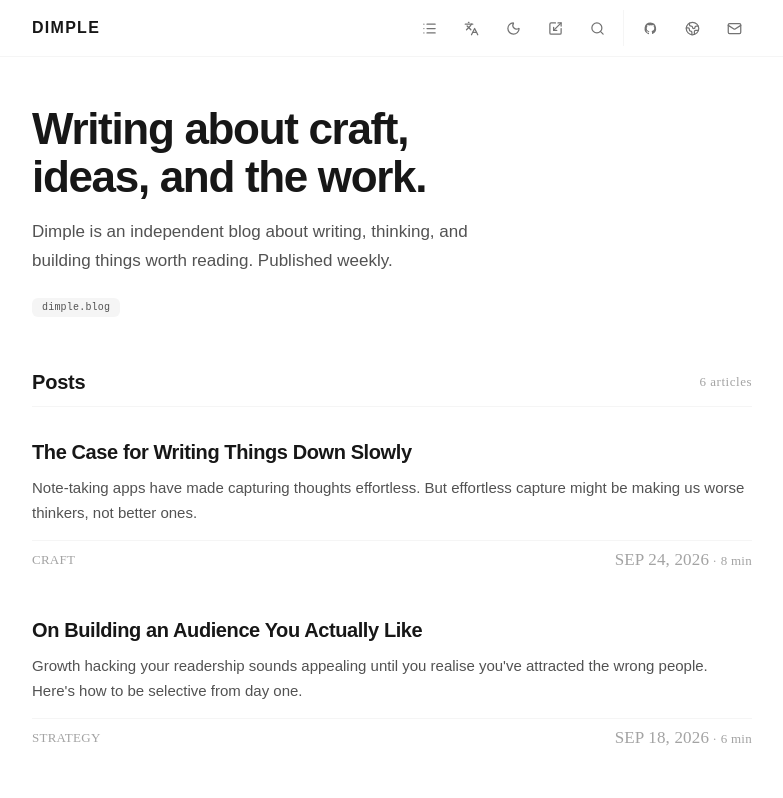
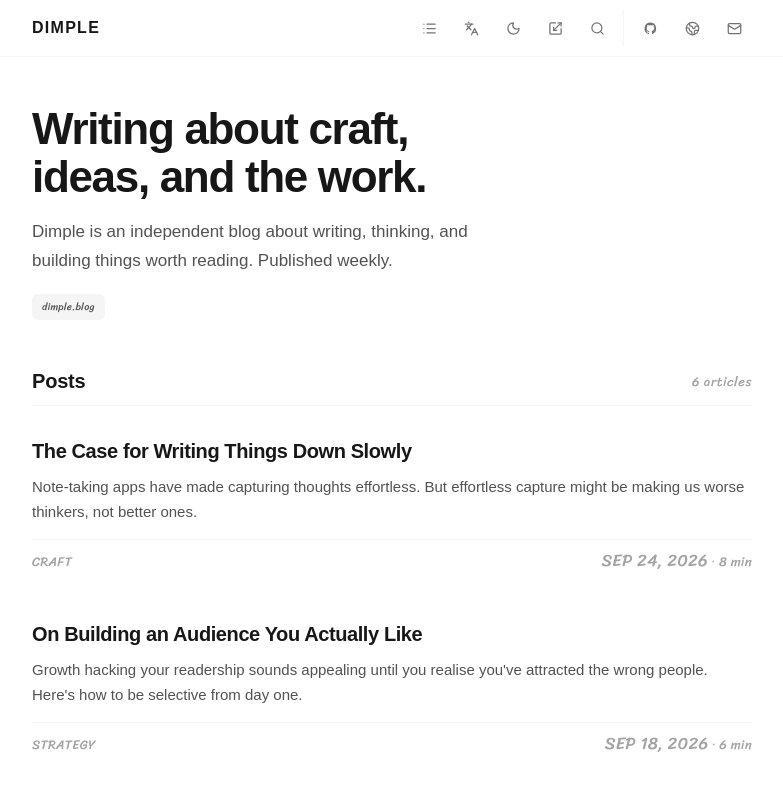
Before and after one commit to akcizur/kaap, a React (Vite) app: page / in a window 1280 px wide. Shown: the top 798 px of the page, without its empty margins (248-1031 px from the left). Built offline with nearby package versions, Linux system fonts and the light colour scheme; a web font is replaced by a local one.

Commit message:
Set Sriracha as the secondary font

```diff
--- a/public/styles.css
+++ b/public/styles.css
@@ -1,7 +1,6 @@
 :root {
   --font-sans: "Google Sans", "Google Sans Text", Arial, sans-serif;
-  --font-marker: "Caveat Brush", cursive;
-  --font-pixel: "Press Start 2P", monospace;
+  --font-secondary: "Sriracha", cursive;
   font-family: var(--font-sans);
   color-scheme: light;
   font-synthesis: none;
@@ -209,7 +208,7 @@ button:focus-visible, input:focus-visible, article:focus-visible { outline: 2px
 .hero { margin-bottom: 56px; }
 .hero-title { margin: 0 0 16px; font-size: clamp(28px, 5vw, 44px); font-weight: 800; letter-spacing: -.03em; line-height: 1.1; }
 .hero-copy { max-width: 480px; margin: 0 0 20px; color: var(--text-muted); font-size: 17px; line-height: 1.7; }
-.site-chip { padding: 4px 10px; border-radius: 6px; background: var(--surface-strong); color: var(--text-muted); font-family: var(--font-marker); font-size: 14px; font-weight: 400; font-style: normal; }
+.site-chip { padding: 4px 10px; border-radius: 6px; background: var(--surface-strong); color: var(--text-muted); font-family: var(--font-secondary); font-size: 14px; font-weight: 400; font-style: normal; }
 
 .posts-heading {
   display: flex;
@@ -221,7 +220,7 @@ button:focus-visible, input:focus-visible, article:focus-visible { outline: 2px
 }
 
 .posts-heading h2 { margin: 0; font-size: 20px; font-weight: 700; letter-spacing: -.01em; }
-.posts-heading span { color: var(--text-faint); font-family: var(--font-marker); font-size: 13px; font-weight: 400; font-style: normal; letter-spacing: .04em; }
+.posts-heading span { color: var(--text-faint); font-family: var(--font-secondary); font-size: 13px; font-weight: 400; font-style: normal; letter-spacing: .04em; }
 
 .posts { width: 100%; }
 .posts-list { display: flex; flex-direction: column; gap: 48px; }
@@ -239,15 +238,15 @@ button:focus-visible, input:focus-visible, article:focus-visible { outline: 2px
 
 .post-list h4 { margin-bottom: 10px; font-size: 20px; font-weight: 700; letter-spacing: -.02em; line-height: 1.3; }
 .post-list p { margin-bottom: 14px; color: var(--text-muted); font-size: 15px; line-height: 1.7; }
-.post-meta { display: flex; align-items: center; justify-content: space-between; gap: 16px; padding-top: 10px; border-top: 1px solid var(--border-soft); color: var(--text-faint); font-family: var(--font-marker); font-size: 13px; font-weight: 400; font-style: normal; letter-spacing: .02em; }
+.post-meta { display: flex; align-items: center; justify-content: space-between; gap: 16px; padding-top: 10px; border-top: 1px solid var(--border-soft); color: var(--text-faint); font-family: var(--font-secondary); font-size: 13px; font-weight: 400; font-style: normal; letter-spacing: .02em; }
 .post-meta span:first-child { text-transform: uppercase; }
 
 .post-grid { padding: 20px; border: 1px solid var(--border); border-radius: 16px; background: var(--surface); }
 .post-kicker { margin-bottom: 10px; color: var(--text-faint); font-family: var(--font-sans); font-size: 13px; font-weight: 500; letter-spacing: .03em; }
-.post-kicker-date { font-family: var(--font-marker); font-weight: 400; font-style: normal; }
+.post-kicker-date { font-family: var(--font-secondary); font-weight: 400; font-style: normal; }
 .post-grid h4 { margin-bottom: 10px; font-size: 16px; font-weight: 700; letter-spacing: -.02em; line-height: 1.35; }
 .post-grid p { margin-bottom: 16px; color: var(--text-soft); font-size: 13px; line-height: 1.65; }
-.post-date { color: var(--text-subtle); font-family: var(--font-marker); font-size: 13px; font-weight: 400; font-style: normal; letter-spacing: .02em; }
+.post-date { color: var(--text-subtle); font-family: var(--font-secondary); font-size: 13px; font-weight: 400; font-style: normal; letter-spacing: .02em; }
 
 .post-magazine { padding: 20px 0; border-bottom: 1px solid var(--border-soft); }
 .post-magazine.is-featured { padding: 28px; border: 1px solid var(--border); border-radius: 16px; background: var(--surface); }
@@ -259,7 +258,7 @@ button:focus-visible, input:focus-visible, article:focus-visible { outline: 2px
 .post-compact { display: flex; align-items: center; justify-content: space-between; gap: 16px; padding: 14px 0; border-bottom: 1px solid var(--border-soft); }
 .compact-copy { min-width: 0; display: flex; align-items: center; gap: 14px; }
 .compact-title { overflow: hidden; color: var(--text); font-size: 14px; font-weight: 600; letter-spacing: -.01em; text-overflow: ellipsis; white-space: nowrap; }
-.compact-date, .post-category { flex-shrink: 0; color: var(--text-subtle); font-family: var(--font-marker); font-size: 13px; font-weight: 400; font-style: normal; }
+.compact-date, .post-category { flex-shrink: 0; color: var(--text-subtle); font-family: var(--font-secondary); font-size: 13px; font-weight: 400; font-style: normal; }
 .post-category { text-transform: uppercase; letter-spacing: .06em; }
 
 .newsletter { margin-top: 80px; padding: 40px; border: 1px solid var(--border); border-radius: 20px; background: var(--surface); }
@@ -276,7 +275,7 @@ button:focus-visible, input:focus-visible, article:focus-visible { outline: 2px
 .success-title { margin-bottom: 6px; font-size: 18px; font-weight: 700; }
 
 .site-footer { border-top: 1px solid var(--border-soft); background: var(--bg); }
-.footer-inner { padding: 24px; display: flex; align-items: center; justify-content: space-between; color: var(--text-faint); font-family: var(--font-marker); font-size: 13px; font-weight: 400; font-style: normal; }
+.footer-inner { padding: 24px; display: flex; align-items: center; justify-content: space-between; color: var(--text-faint); font-family: var(--font-secondary); font-size: 13px; font-weight: 400; font-style: normal; }
 .footer-inner strong { color: var(--text); font-family: inherit; }
 
 .modal-backdrop { position: fixed; inset: 0; z-index: 100; display: flex; align-items: center; justify-content: center; padding: 16px; background: var(--modal-overlay); backdrop-filter: blur(4px); }
@@ -289,7 +288,7 @@ button:focus-visible, input:focus-visible, article:focus-visible { outline: 2px
 .settings-grid { display: grid; gap: 6px; }
 .settings-grid--modes { grid-template-columns: repeat(4, 1fr); }
 .settings-grid--theme { grid-template-columns: 1fr 1fr; }
-.setting-button { padding: 9px 5px; border: 1px solid var(--border); border-radius: 10px; background: transparent; color: var(--text-soft); font-family: var(--font-marker); font-size: 13px; font-weight: 400; font-style: normal; letter-spacing: .05em; text-transform: uppercase; transition: background-color .15s ease, color .15s ease, border-color .15s ease; }
+.setting-button { padding: 9px 5px; border: 1px solid var(--border); border-radius: 10px; background: transparent; color: var(--text-soft); font-family: var(--font-secondary); font-size: 13px; font-weight: 400; font-style: normal; letter-spacing: .05em; text-transform: uppercase; transition: background-color .15s ease, color .15s ease, border-color .15s ease; }
 .setting-button.is-active { border-color: var(--accent); background: var(--accent); color: var(--accent-contrast); }
 .done-button { width: 100%; margin-top: 24px; padding: 12px; border-radius: 12px; background: var(--accent); color: var(--accent-contrast); font-size: 12px; font-weight: 700; letter-spacing: .05em; text-transform: uppercase; transition: opacity .15s ease; }
 
@@ -323,7 +322,7 @@ button:focus-visible, input:focus-visible, article:focus-visible { outline: 2px
 
 .post-date-text,
 .post-kicker-date {
-  font-family: var(--font-marker) !important;
+  font-family: var(--font-secondary) !important;
   font-weight: 400;
   font-style: normal;
   letter-spacing: .01em;
@@ -332,9 +331,9 @@ button:focus-visible, input:focus-visible, article:focus-visible { outline: 2px
 }
 
 
-/* Explicit handwriting utility: use this only for secondary handwritten content. */
+/* Secondary handwritten utility. */
 .handwritten {
-  font-family: var(--font-marker) !important;
+  font-family: var(--font-secondary) !important;
   font-weight: 400;
   font-style: normal;
 }
@@ -570,14 +569,14 @@ button:focus-visible, input:focus-visible, article:focus-visible { outline: 2px
 }
 
 
-/* Third typeface: old-school PC pixel metadata. */
+/* Secondary typeface: Sriracha Regular. */
 .site-chip,
 .back-link,
 .post-category,
 .post-kicker,
 .post-detail-kicker,
 .post-detail-note {
-  font-family: var(--font-pixel);
+  font-family: var(--font-secondary);
   font-weight: 400;
   font-style: normal;
   letter-spacing: .02em;
@@ -603,7 +602,7 @@ button:focus-visible, input:focus-visible, article:focus-visible { outline: 2px
 .post-kicker-date,
 .post-detail-kicker .post-date-text,
 .post-detail-note .post-date-text {
-  font-family: var(--font-marker) !important;
+  font-family: var(--font-secondary) !important;
   font-size: 17px;
   letter-spacing: .01em;
   line-height: 1;
@@ -673,3 +672,10 @@ button,
     min-height: 32px;
   }
 }
+
+
+.sriracha-regular {
+  font-family: "Sriracha", cursive;
+  font-weight: 400;
+  font-style: normal;
+}
```
